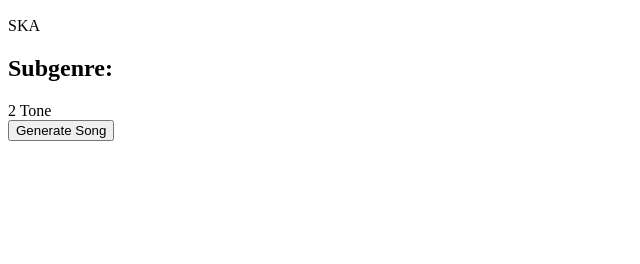
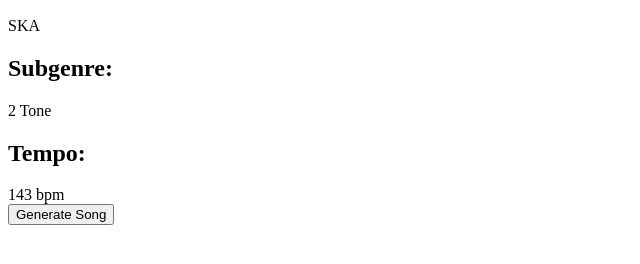
Before and after one commit to katene30/song-generator, a plain HTML site: page index.html in a window 1280 px wide. Both pictures are taken after a click on the button "Generate Song". Shown: the part 110-374 px from the top of the page, without its empty margins (0-640 px from the left). Drawn offline with Linux system fonts and the light colour scheme.

Commit message:
added random tempo

```diff
--- a/index.html
+++ b/index.html
@@ -17,7 +17,10 @@
         <h2>Subgenre:</h2>
         <div id="subgenre"></div>
     </div>
-    <div id="tempo"></div>
+    <div>
+        <h2>Tempo:</h2>
+        <div id="tempo"></div>
+    </div>
     <div id="key"></div>
 
     <button onclick="newSong()" >Generate Song</button>
--- a/javascript.js
+++ b/javascript.js
@@ -19,6 +19,12 @@ function getSubgenre(genre){
     return subgenre
 }
 
+function getRandomTempo(min, max) {
+    min = Math.ceil(min);
+    max = Math.floor(max);
+    return Math.floor(Math.random() * (max - min + 1) + min);
+  }
+
 function newSong(){
     // Get Genre
     const genre = getGenre()
@@ -33,6 +39,8 @@ function newSong(){
         document.getElementById("subgenre").innerHTML = ""
     }
 
+    // Get Tempo
+    document.getElementById("tempo").innerHTML = getRandomTempo(60,200) + " bpm"
 
 
 }
```
